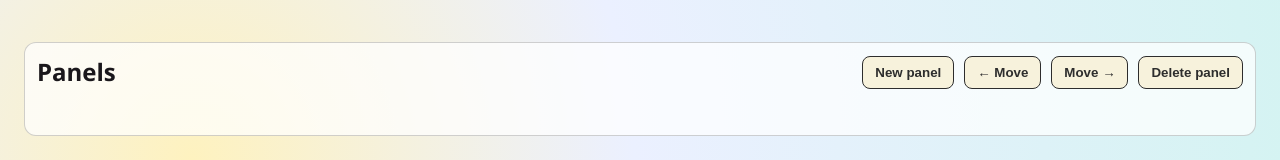
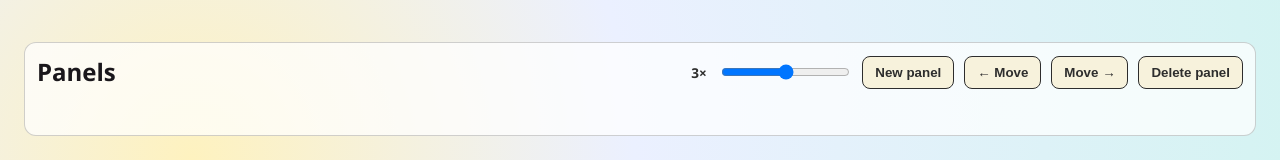
Before and after one commit to darabos/empanel, a React (Vite) app: page / in a window 1280 px wide. Shown: the top 160 px of the page. Built offline with nearby package versions, Linux system fonts and the light colour scheme.

Commit message:
Change panel scaling.

```diff
--- a/src/App.css
+++ b/src/App.css
@@ -310,6 +310,19 @@ button:disabled {
   flex: 1;
 }
 
+.panel-scale-slider {
+  display: flex;
+  align-items: center;
+  gap: 8px;
+}
+
+.panel-scale-label {
+  font-size: 0.85rem;
+  color: #2d2d2d;
+  font-weight: 600;
+  min-width: 20px;
+}
+
 .panel-list {
   list-style: none;
   margin: 0;
@@ -317,6 +330,26 @@ button:disabled {
   display: grid;
   grid-template-columns: 1fr 1fr 1fr;
   gap: 8px;
+}
+
+.panel-list[data-columns="1"] {
+  grid-template-columns: 1fr;
+}
+
+.panel-list[data-columns="2"] {
+  grid-template-columns: 1fr 1fr;
+}
+
+.panel-list[data-columns="3"] {
+  grid-template-columns: 1fr 1fr 1fr;
+}
+
+.panel-list[data-columns="4"] {
+  grid-template-columns: 1fr 1fr 1fr 1fr;
+}
+
+.panel-list[data-columns="5"] {
+  grid-template-columns: 1fr 1fr 1fr 1fr 1fr;
 }
 
 .panel-list li {
--- a/src/App.tsx
+++ b/src/App.tsx
@@ -62,6 +62,10 @@ function App() {
   const [activePanelId, setActivePanelId] = useState<string | null>(null)
   const [panelThumbnailUrls, setPanelThumbnailUrls] = useState<Record<string, string>>({})
   const [editorOverlayUrl, setEditorOverlayUrl] = useState<string | null>(null)
+  const [panelGridColumns, setPanelGridColumns] = useState<number>(() => {
+    const saved = localStorage.getItem('panel-grid-columns')
+    return saved ? Math.max(1, Math.min(5, parseInt(saved, 10))) : 3
+  })
 
   const bubblesRef = useRef<Bubble[]>(bubbles)
   const panelThumbnailUrlsRef = useRef<Record<string, string>>({})
@@ -108,6 +112,10 @@ function App() {
       window.clearTimeout(timeoutId)
     }
   }, [snapshots])
+
+  useEffect(() => {
+    localStorage.setItem('panel-grid-columns', String(panelGridColumns))
+  }, [panelGridColumns])
 
   useEffect(() => {
     if (videoUrl) {
@@ -994,6 +1002,20 @@ function App() {
       <section className="panel-library">
         <div className="panel-library-header">
           <h2>Panels</h2>
+          <div className="panel-scale-slider">
+            <label htmlFor="panel-columns-slider" className="panel-scale-label">
+              {panelGridColumns}×
+            </label>
+            <input
+              id="panel-columns-slider"
+              type="range"
+              min="1"
+              max="5"
+              value={panelGridColumns}
+              onChange={(e) => setPanelGridColumns(Number(e.target.value))}
+              title="Panel grid columns"
+            />
+          </div>
           <button type="button" onClick={handleCreateNewPanel}>
             New panel
           </button>
@@ -1013,7 +1035,7 @@ function App() {
         </div>
         {panels.length === 0 && <p>No panels yet.</p>}
         {panels.length > 0 && (
-          <ul className="panel-list">
+          <ul className="panel-list" data-columns={panelGridColumns}>
             {panels.map((panel, index) => (
               <li
                 key={panel.id}
```
